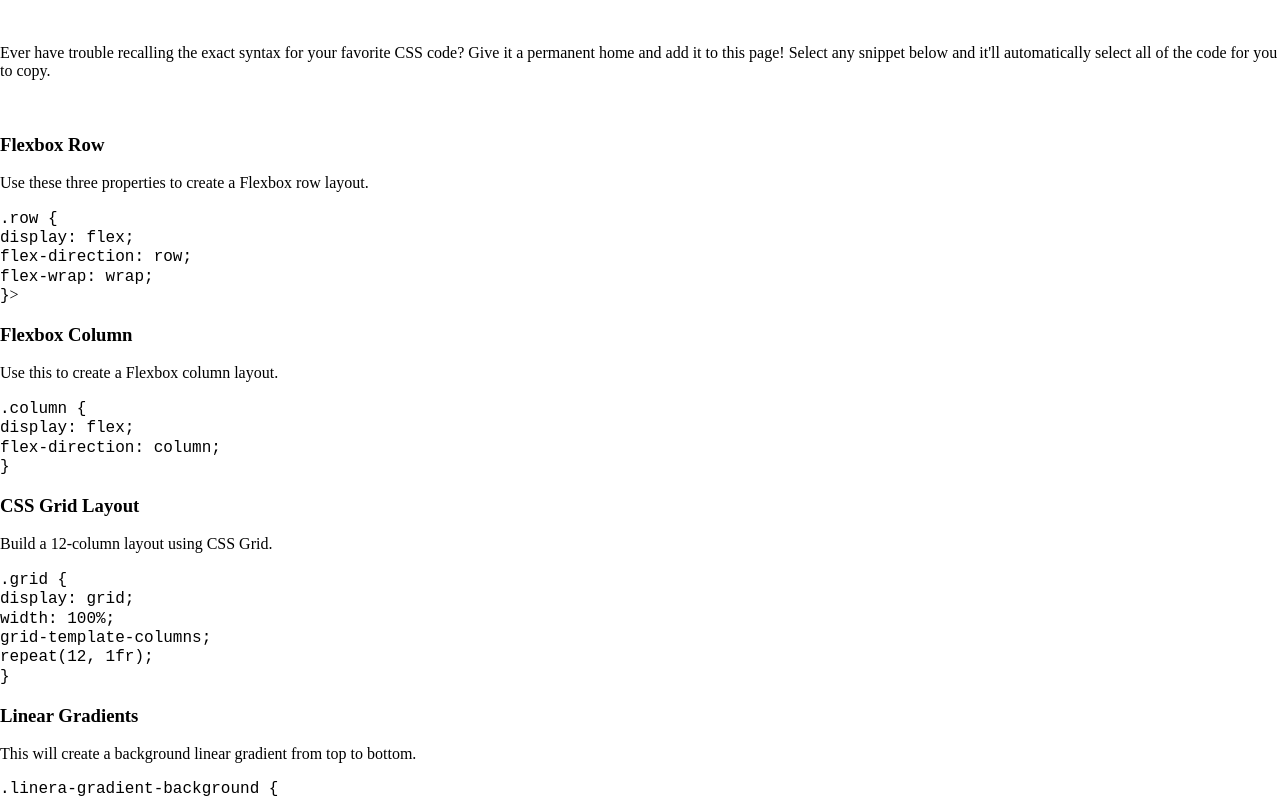
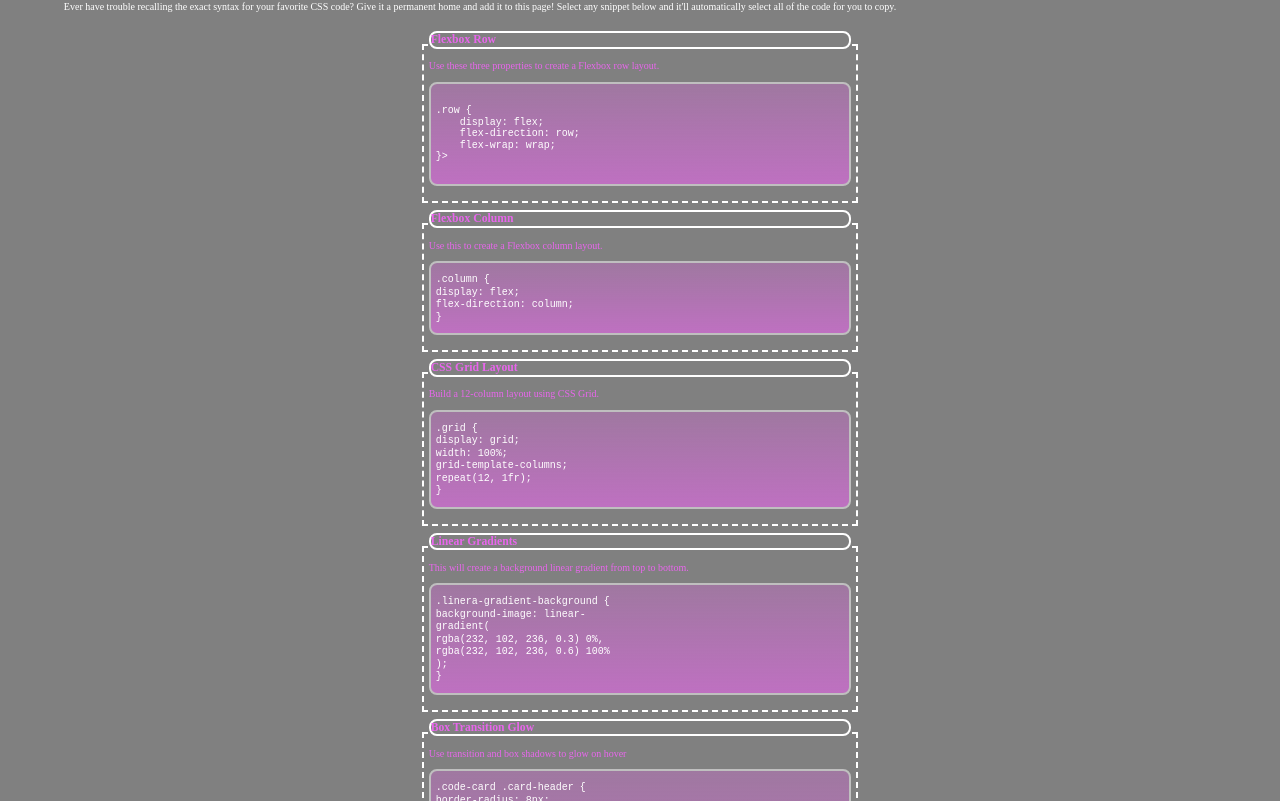
Before and after one commit to alonzofroman/code-snippet, a plain HTML site: page index.html in a window 1280 px wide. Shown: the part 70-871 px from the top of the page. Drawn offline with Linux system fonts and the light colour scheme.

Commit message:
css update prior to solution comparison

```diff
--- a/assets/style.css
+++ b/assets/style.css
@@ -1,7 +1,45 @@
+:root {
+    --pink:rgba(232, 102, 236, 1);
+    --black: black;
+}
+
+html {
+    font-size: 62.5%;
+}
+
+header {
+    text-align: center;
+}
+
+h1{
+    color: var(--pink);
+}
+
+header > p {
+    color: white;
+    margin-left: 10px;
+    margin-right: 10px;
+}
+
+/* main {
+    max-width:fit-content;
+    margin:auto;
+} */
+
+body {
+    /* vertical-align: middle; */
+    background-color: gray;
+}
+
 .row {
     display: flex;
     flex-direction: row;
     flex-wrap: wrap;
+    margin-left: -1.5rem;
+    margin-right: -1.5rem;
+}
+.justify-center {
+    justify-content: center;
 }
 
 .column {
@@ -11,15 +49,8 @@
 
 .grid {
     display: grid;
-    width: 100%;
-    grid-template-columns: repeat(12, 1fr);
-}
-
-.linear-gradient-background {
-    background-image:linear-gradient(
-        rgba(232, 102, 236, 0.3) 0%
-        rgba(232, 102, 236, 0.6) 100%
-    );
+    align-items: center;
+    grid-template-columns: repeat(auto-fit, minmax (3, 1fr));
 }
 
 .code-card .card-header {
@@ -33,7 +64,69 @@
     0 0 15px rgba(232, 102, 236, 1);
 }
 
-.card-header {
+h3 {
     position: relative;
     margin-top: -20px;
+    border: 2px solid white;
+    border-radius: 8px;
+    z-index: 2;
+    background-color: gray;
+    color: var(--pink);
 }
+
+div{
+    flex: 1 0 100%;
+    padding: 5px 5px;
+    border: 2px dashed white;
+    margin-top: 10px;
+    margin-right: 10px;
+    margin-bottom: 10px;
+    margin-left: 10px;
+    color: var(--pink);
+    box-sizing: border-box;
+    transition: flex-basis 500ms linear;
+}
+
+.code-card {
+    padding: 10px 5px;
+    border: 2px solid #bfbfbf;
+    box-sizing:content-box;
+    background-image:linear-gradient(
+        rgba(232, 102, 236, 0.3) 0%,
+        rgba(232, 102, 236, 0.6) 100%
+    );
+    border-radius: 8px;
+    color: white;
+    text-align: left;
+}
+
+code {
+    -webkit-user-select: all;
+    user-select: all;
+
+}
+
+pre {
+    text-align: left;
+}
+
+@media screen and (min-width: 768px) {
+    .snippet {
+        flex: 0 0 50%;
+        max-width: 50%;
+    }
+    .snippet:last-child {
+        flex-grow: 1;
+    }
+}
+
+@media screen and (min-width: 992px) {
+    header {
+        width: 75%;
+    }
+
+    .snippet {
+        flex: 0 0 33.333%;
+        max-width: 33.333%;
+    }
+}
--- a/index.html
+++ b/index.html
@@ -19,24 +19,26 @@
         <br>
 
         <main>
-            <section>
+            <section class="row justify-center">
                 <div class="snippet">
+
                     <h3>Flexbox Row</h3>
                     <p>Use these three properties to create a Flexbox row layout.</p>
-                    <p> <code>.row {<br>
-                        display: flex;<br>
-                        flex-direction: row;<br>
-                        flex-wrap: wrap;<br>
-                    }</code>>
-                    </p>
+                    <pre class="code-card"> <code>
+.row {
+    display: flex;
+    flex-direction: row;
+    flex-wrap: wrap;
+}</code>>
+                    </pre>
                 </div>
             </section>
 
-            <section>
+            <section class="row justify-center">
                 <div class="snippet">
                     <h3>Flexbox Column</h3>
                     <p>Use this to create a Flexbox column layout.</p>
-                    <P> <code>
+                    <p class="code-card"> <code>
                      .column { <br>
                         display: flex; <br>
                         flex-direction: column; <br>
@@ -45,11 +47,11 @@
                 </div>
             </section>
 
-            <section>
+            <section class="row justify-center">
                 <div class="snippet">
                     <h3>CSS Grid Layout</h3>
                     <p>Build a 12-column layout using CSS Grid.</p>
-                    <p> <code>
+                    <p class="code-card"> <code>
                         .grid { <br>
                             display: grid; <br>
                             width: 100%; <br>
@@ -61,11 +63,11 @@
                 </div>
             </section>
 
-            <section>
+            <section class="row justify-center">
                 <div class="snippet">
                     <h3>Linear Gradients</h3>
                     <p>This will create a background linear gradient from top to bottom.</p>
-                    <P> <code>
+                    <p class="code-card"> <code>
                         .linera-gradient-background { <br>
                             background-image: linear- <br>
                         gradient( <br>
@@ -78,11 +80,11 @@
                 </div>
             </section>
 
-            <section>
+            <section class="row justify-center">
                 <div class="snippet">
                     <h3>Box Transition Glow</h3>
                     <p>Use transition and box shadows to glow on hover</p>
-                    <p> <code>
+                    <p class="code-card"> <code>
                         .code-card .card-header { <br>
                         border-radius: 8px; <br>
                         transition: all 0.5s ease-in-out; <br>
@@ -98,11 +100,11 @@
                 </div>
             </section>
 
-            <section>
+            <section class="row justify-center">
                 <div class="snippet">
                     <h3>Overlay Card With Title</h3>
                     <p>Use position properties and negative margins to raise elements higher than their natural starting point.</p>
-                    <p> <code>
+                    <p class="code-card"> <code>
                         .card-header { <br>
                             position: relative; <br>
                             margin-top: -20px; <br>
```
